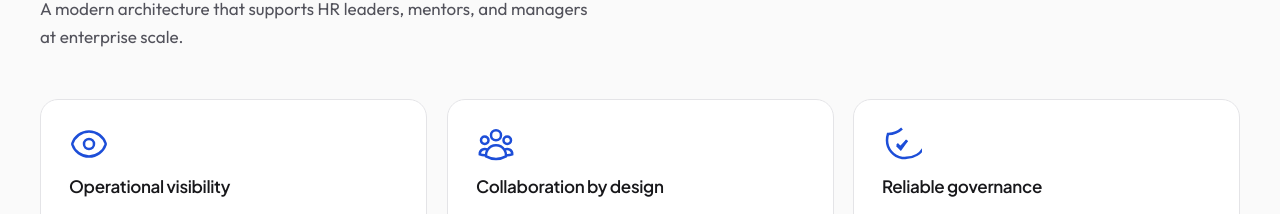
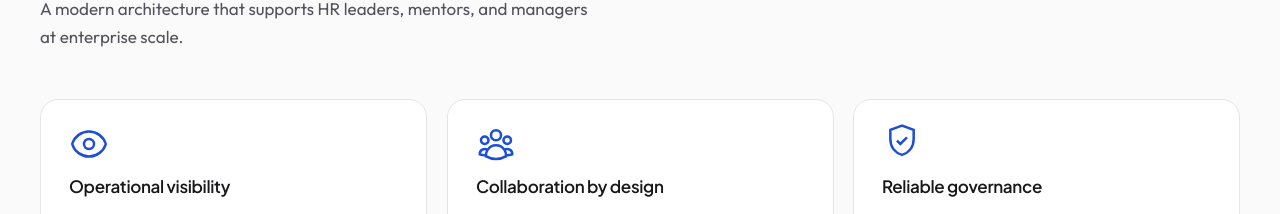
Before and after one commit to KlaiAhmed/Intern-Manager, a React (Vite) app in the folder client/: page / in a window 1280 px wide. Shown: the part 1000-1214 px from the top of the page. Built offline with nearby package versions, Linux system fonts and the light colour scheme; no server answers.

Commit message:
fix: correct shield icon path in BenefitsSection
Simplify malformed path data and adjust checkmark positioning
for the security/governance benefit icon

```diff
--- a/client/src/features/home/sections/BenefitsSection.tsx
+++ b/client/src/features/home/sections/BenefitsSection.tsx
@@ -27,8 +27,8 @@ const benefitItems = [
     textKey: 'benefits.item3Text',
     icon: (
       <svg viewBox="0 0 24 24" fill="none" stroke="currentColor" strokeWidth="1.5">
-        <path d="M9 12.75L11.25 15 15 9.75m-3-7.036A11.959 11.959 0 013.598 6 11.99 11.99 0 003 9.749c0 5.103 3.714 9.73 9.063 10.646.868.127 1.768.086 2.625-.123a11.99 11.99 0 0010.682-6.672 11.99 11.99 0 009.06-9.06A11.99 11.99 0 009-.286 0 00 00-.286 9 0 007.5zm.124-7.5a11.99 11.99 0 00-6.576 6.576M19.5 12c0-3.879-1.684-7.318-4.324-9.693m-5.82-2.652A11.959 11.959 0 013.598 6 11.99 11.99 0 003 9.749c0 5.103 3.714 9.73 9.063 10.646.868.127 1.768.086 2.625-.123a11.99 11.99 0 0010.682-6.672 11.99 11.99 0 009.06-9.06A11.99 11.99 0 009-.286 0 00 00-.286 9 0 007.5z" />
-        <path d="M9 12l2 2 4-4" />
+        <path d="M12 1L5 3.5v5.5c0 5.5 3.5 8.5 7 9.5 3.5-1 7-4 7-9.5V3.5L12 1Z" />
+        <path d="M9 10l2 2 4-4" />
       </svg>
     ),
   },
```
